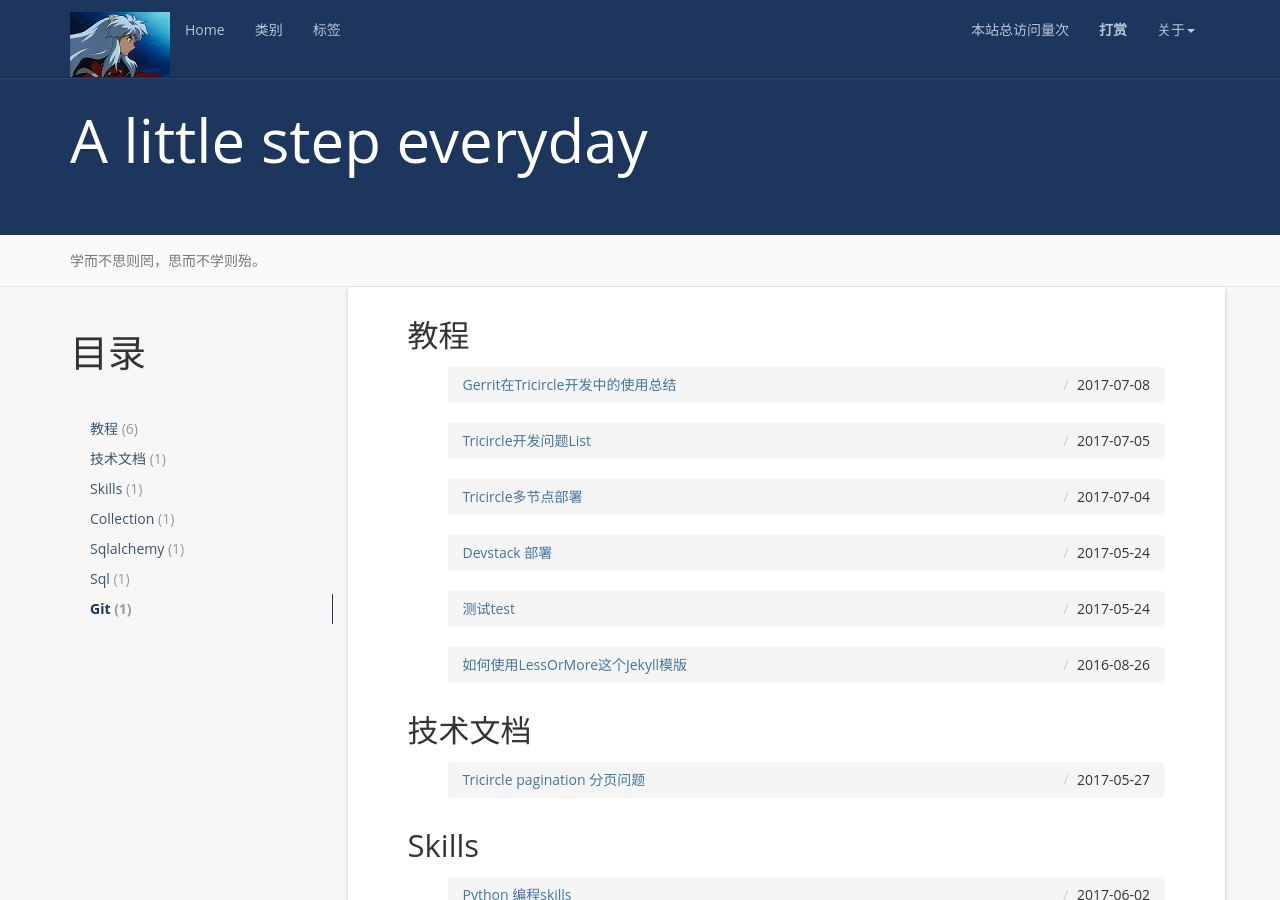
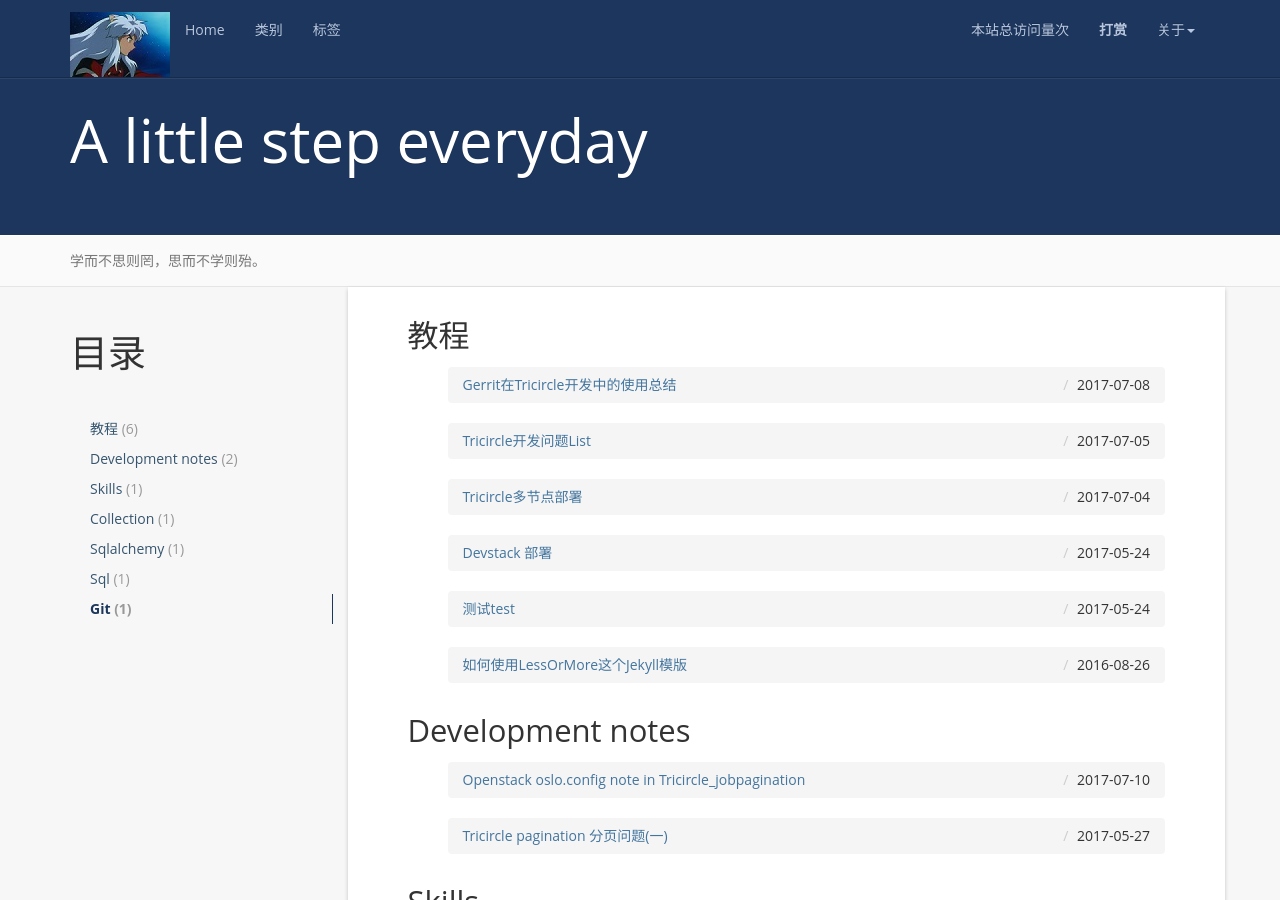
Before and after one commit to LymanXu/Blog, a Jekyll site: the page built from tag/index.html, in a window 1280 px wide and 900 px high. Built offline with Jekyll 4.4.1, drawn with Linux system fonts in a browser that asks for light colours; nearby versions of some CDN libraries; comment, search, counter and statistics services are not loaded; part of the change alters nothing that is shown.

Commit message:
add oslo.config note in developing job pagination in Tricircle

````diff
--- a/_posts/Openstack/2017-05-27-tricircle-pagination.md
+++ b/_posts/Openstack/2017-05-27-tricircle-pagination-1.md
@@ -1,13 +1,13 @@
 ---
 layout: post
 #标题配置
-title:  Tricircle pagination 分页问题
+title:  Tricircle pagination 分页问题(一)
 #时间配置
 date:   2017-05-27 10:49:00 +0800
 #大类配置
 categories: Tricircle
 #小类配置
-tag: 技术文档
+tag: Development notes
 ---
 
 * content
--- /dev/null
+++ b/_posts/Openstack/2017-07-10-tricircle-oslo-config.md
@@ -0,0 +1,86 @@
+---
+layout: post
+#标题配置
+title:  Openstack oslo.config note in Tricircle_jobpagination
+#时间配置
+date:   2017-07-10 10:45:00 +0800
+#大类配置
+categories: Tricircle
+#小类配置
+tag: Development notes
+---
+
+* content
+{:toc}
+
+# 1. Question
+在job_pagination的开发过程中，需要使用 配置的max_pagination_limit（最大分页大小）这个配置参数，该配置参数的使用场景有两个（1）真正软件项目启动时候的注册，读取使用（2）在unit test，functional test
+这种测试场景下，模拟进行参数的注册/读取使用
+
+运行tox的时候，在本地正常，在网上出现registe duplication的异常
+
+# 2. Config的使用方法和运行逻辑
+[**参考**](http://www.cnblogs.com/Security-Darren/p/3854797.html)Openstack配置解析库的使用方法
+## 2.1 基本概念和使用方法
+**注意概念**
+
+配置项的模式(option schemas)： 配置文件中是针对一个完整服务的里面有很多值，其他的模块不可能用到所有的值，需要指定自己用的那些值，这就是配置项的模式
+```
+# 声明配置项模式
+# 单个配置项模式
+enabled_apis_opt = cfg.ListOpt('enabled_apis',
+                                   default=['ec2', 'osapi_compute'],
+                                   help='List of APIs to enable by default.')
+# 多个配置项组成一个模式
+common_opts = [
+        cfg.StrOpt('bind_host',
+                   default='0.0.0.0',
+                   help='IP address to listen on.'),
+
+        cfg.IntOpt('bind_port',
+                   default=9292,
+                   help='Port number to listen on.')
+    ]
+# 配置组
+rabbit_group = cfg.OptGroup(
+    name='rabbit',
+    title='RabbitMQ options'
+)
+# 配置组中的模式，通常以配置组的名称为前缀（非必须）
+rabbit_ssl_opt = cfg.BoolOpt('use_ssl',
+                             default=False,
+                             help='use ssl for connection')
+# 配置组中的多配置项模式
+rabbit_Opts = [
+    cfg.StrOpt('host',
+                  default='localhost',
+                  help='IP/hostname to listen on.'),
+    cfg.IntOpt('port',
+                 default=5672,
+                 help='Port number to listen on.')
+]
+```
+使用需要配置文件/声明配置项的模式/创建对象/适用对象的注册方法（没有解析配置文件）/调用对象传入配置文件路径
+如果没有传入配置文件的则使用声明模式时候的默认值
+
+## 2.2 Unit test异常解决
+```buildoutcfg
+class AsyncJobControllerTest(unittest.TestCase):
+    def setUp(self):
+        cfg.CONF.clear()
+        cfg.CONF.register_opts(app.common_opts)
+        core.initialize()
+        core.ModelBase.metadata.create_all(core.get_engine())
+        self.controller = FakeAsyncJobController()
+        self.context = context.get_admin_context()
+        self.job_resource_map = constants.job_resource_map
+        policy.populate_default_rules()
+
+```
+在setup的开始行就对cfg.CONF进行清理和重新注册，如此下来py35正常
+
+# 3. OSlo.config是如何设计的
+
+
+#
+虽一个小小的pagination，还是在开发中遇到很多问题，那些和paginate无关的东西耗费太多的时间，需要静下来好好补充，了解拓宽
````
